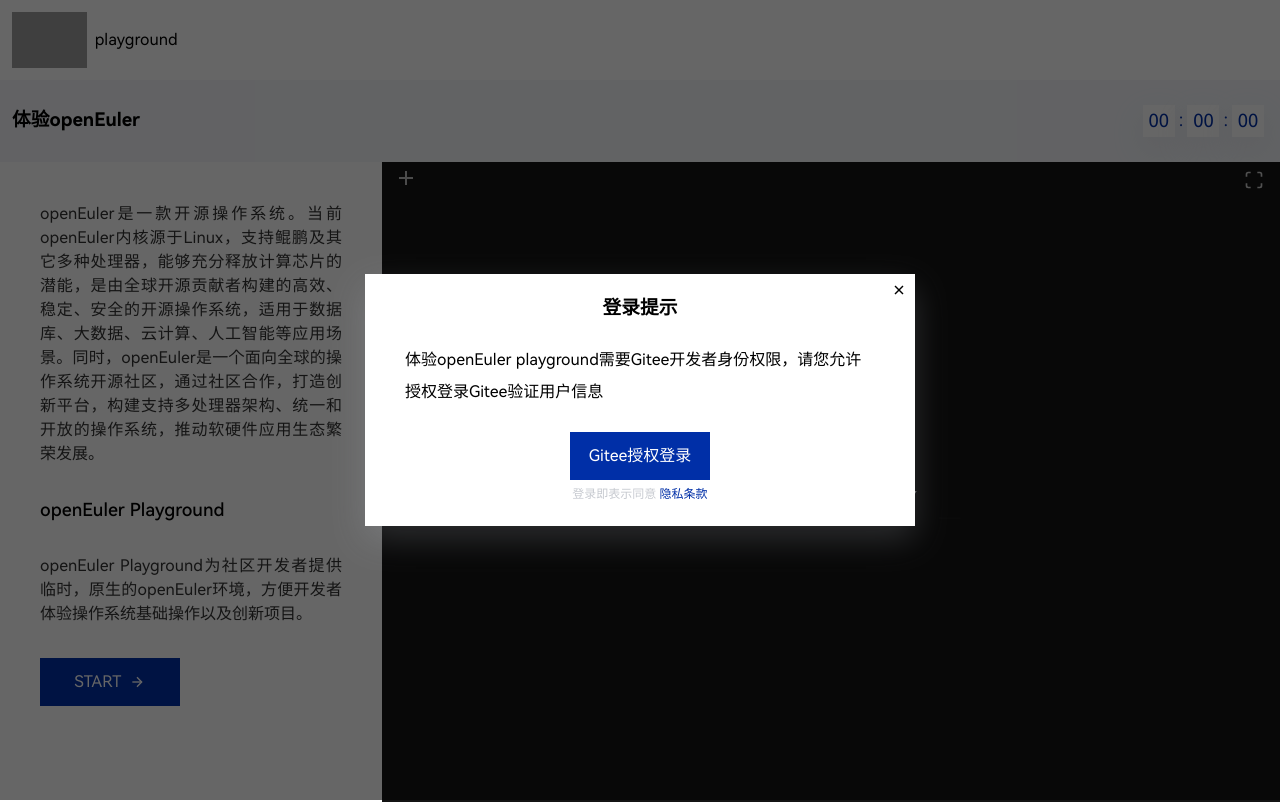
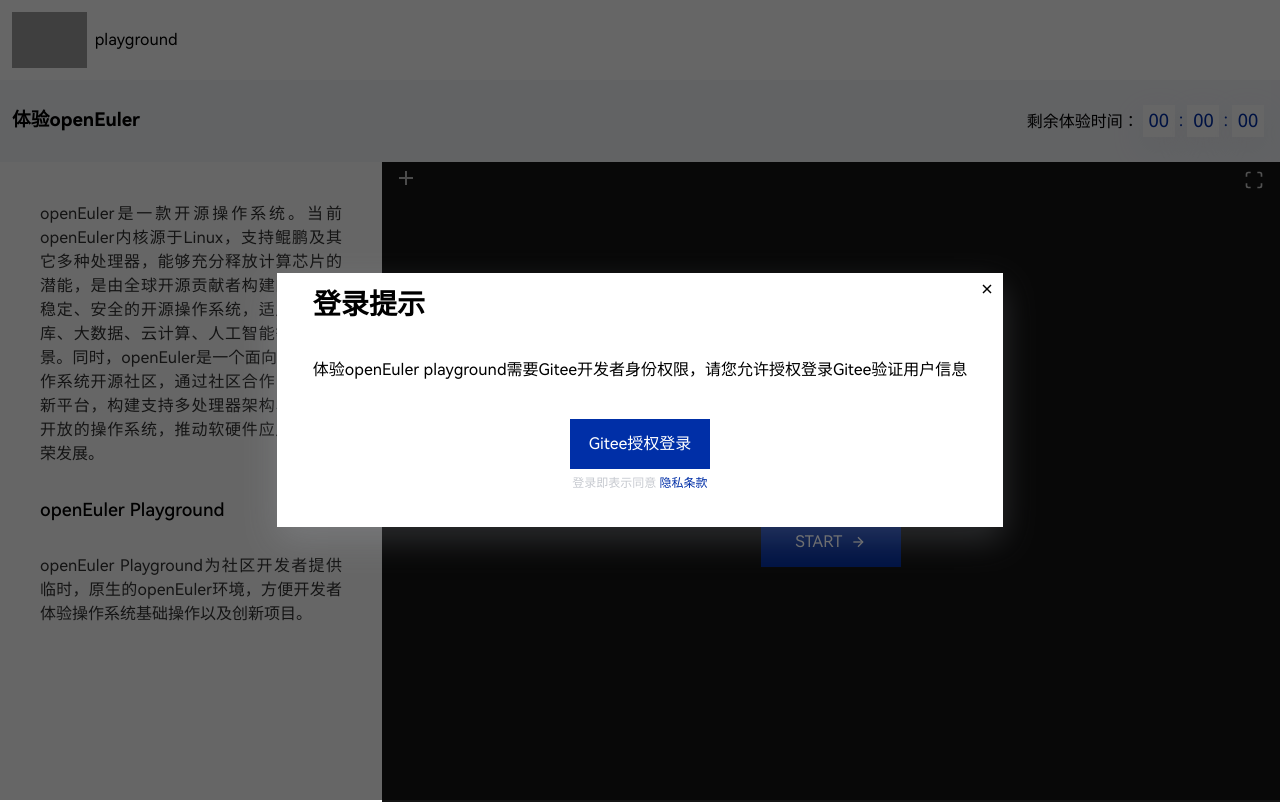
Before and after one commit to opensourceways/playground-app, a Vue app: page /#/app/welcome in a window 1280 px wide. Both pictures are taken after a click on the button "START". Built offline with nearby package versions, Linux system fonts and the light colour scheme; grey boxes are pictures that could not be loaded; a web font is replaced by a local one.

Commit message:
修改terminal页签名称，优化登录弹窗

```diff
--- a/src/App.vue
+++ b/src/App.vue
@@ -9,6 +9,7 @@
   <div class="app-body">
     <router-view></router-view>
   </div>
+  <div class="app-dialogs"></div>
 </template>
 
 <style lang="scss" scoped>
@@ -18,4 +19,8 @@
 .app-body {
   height: calc(100vh - 80px);
 }
+.app-dialogs {
+  position: relative;
+  z-index: 100;
+}
 </style>
--- a/src/components/AppHeader.vue
+++ b/src/components/AppHeader.vue
@@ -1,7 +1,9 @@
 <script setup>
-import { reactive } from "vue";
+import { reactive, ref } from "vue";
 import { LOGIN_KEYS, logout } from "@/shared/login";
 import mitt from "@/shared/mitt";
+import ODialog from "./ODialog.vue";
+import OButton from "./OButton.vue";
 
 let userInfo = reactive({});
 
@@ -16,7 +18,23 @@
 });
 
 const logoutLabel = "注销";
+
+const logoutLabels = {
+  title: "退出Gitee账号",
+  detail: "退出Gitee账号",
+  btnLabel: "注销登录",
+};
+const showLogout = ref(false);
+
+function toggleLogoutDlg(flag) {
+  if (flag === undefined) {
+    showLogout.value = !showLogout.value;
+  } else {
+    showLogout.value = flag;
+  }
+}
 function doLogout() {
+  toggleLogoutDlg(false);
   logout();
 }
 </script>
@@ -30,16 +48,36 @@
       </div>
       <div class="header-tools">
         <div v-if="userInfo.userId" class="tool-item user">
-          <div v-if="userInfo.avatar" class="user-avatar">
-            <img :src="userInfo.avatar" />
+          <div class="user-info">
+            <img
+              v-if="userInfo.avatar"
+              class="user-avatar"
+              :src="userInfo.avatar"
+            />
+            <div class="user-name">{{ userInfo.name }}</div>
           </div>
-          <div v-else class="user-info">{{ userInfo.name }}</div>
+
           <div class="drop-menus">
-            <div class="menu-item" @click="doLogout">{{ logoutLabel }}</div>
+            <div class="menu-item" @click="toggleLogoutDlg">
+              {{ logoutLabel }}
+            </div>
           </div>
         </div>
       </div>
     </div>
+    <o-dialog :show="showLogout" @close-click="toggleLogoutDlg(false)">
+      <template #head>
+        <div class="dlg-title">{{ logoutLabels.title }}</div>
+      </template>
+      <div class="dlg-body">{{ logoutLabels.detail }}</div>
+      <template #foot>
+        <div class="dlg-actions">
+          <o-button :primary="true" @click="doLogout">{{
+            logoutLabels.btnLabel
+          }}</o-button>
+        </div>
+      </template>
+    </o-dialog>
   </div>
 </template>
 
@@ -83,17 +121,19 @@
   display: flex;
   align-items: center;
   cursor: pointer;
-}
-.user-avatar {
-  height: 100%;
-  display: flex;
-  align-items: center;
-  img {
-    width: 48px;
-    height: 48px;
+  .user-avatar {
+    width: 36px;
+    height: 36px;
     border-radius: 50%;
+    + .user-name {
+      margin-left: 8px;
+    }
+  }
+  .user-name {
+    margin-left: 8px;
   }
 }
+
 .drop-menus {
   display: none;
   position: absolute;
@@ -105,7 +145,7 @@
     padding: 8px 24px;
     white-space: nowrap;
     cursor: pointer;
-    min-width: 100px;
+    min-width: 110px;
     &:hover {
       color: #002fa7;
     }
--- a/src/components/Article.vue
+++ b/src/components/Article.vue
@@ -86,6 +86,10 @@
     padding-right: 4px;
     cursor: pointer;
     margin: 0 4px;
+    transition: background-color 0.3s;
+    &:hover {
+      background-color: #b4c9f1;
+    }
   }
 }
 .o-button {
--- a/src/components/OButton.vue
+++ b/src/components/OButton.vue
@@ -31,16 +31,25 @@
   line-height: 32px;
   font-size: 16px;
   background-color: transparent;
-  border: none;
+  border: 1px solid #c3cedf;
   outline: none;
   cursor: pointer;
+  &:hover {
+    border-color: #0c41c9;
+  }
+  &:active {
+    border-color: #032783;
+  }
   &.primary {
     color: #fff;
+    border-color: #002fa7;
     background-color: #002fa7;
     &:hover {
+      border-color: #0c41c9;
       background-color: #0c41c9;
     }
     &:active {
+      border-color: #032783;
       background-color: #032783;
     }
   }
--- a/src/components/ODialog.vue
+++ b/src/components/ODialog.vue
@@ -1,34 +1,25 @@
 <script setup>
-import { ref } from "vue";
-defineProps({});
+import { useAttrs } from "vue";
+defineProps({
+  show: {
+    type: Boolean,
+    default: false,
+  },
+});
+const attrs = useAttrs();
 
-const isShow = ref(false);
+const emit = defineEmits(["close-click"]);
 
-function show() {
-  isShow.value = true;
+function onCloseClick() {
+  emit("close-click");
 }
-function hide() {
-  isShow.value = false;
-}
-function toggle(val) {
-  if (val) {
-    isShow.value = val;
-  } else {
-    isShow.value = !isShow.value;
-  }
-}
-
-defineExpose({
-  show,
-  toggle,
-  hide,
-});
 </script>
 <template>
-  <div class="o-dialog" :class="{ show: isShow }">
+  <teleport to="body">
+    <div class="o-dialog" :class="{ show: show, hide: !show }" v-bind="attrs">
       <div class="dialog-mask"></div>
-    <div class="dialog-main">
-      <div class="close-btn" @click="toggle(false)">
+      <div class="dialog-wrap">
+        <div class="close-btn" @click="onCloseClick">
           <svg-icon name="x"></svg-icon>
         </div>
         <div class="dialog-head">
@@ -42,24 +33,50 @@
         </div>
       </div>
     </div>
+  </teleport>
 </template>
 <style lang="scss">
+@keyframes o-dialog-show {
+  from {
+    opacity: 0;
+  }
+  to {
+    opacity: 1;
+  }
+}
+@keyframes o-dialog-wrap-show {
+  from {
+    opacity: 0;
+    transform: scale(0.9);
+  }
+  to {
+    opacity: 1;
+    transform: scale(1);
+  }
+}
 .o-dialog {
-  opacity: 0;
   visibility: hidden;
   position: absolute;
   left: 0;
   right: 0;
   top: 0;
   bottom: 0;
+
   display: flex;
   align-items: center;
   justify-content: center;
   z-index: 100;
+
   &.show {
     opacity: 1;
     visibility: visible;
+    animation: o-dialog-show 0.3s;
+
+    .dialog-wrap {
+      animation: o-dialog-wrap-show 0.3s ease-in-out;
     }
+  }
+
   .dialog-mask {
     position: absolute;
     left: 0;
@@ -69,19 +86,25 @@
     z-index: 0;
     background-color: rgba($color: #000000, $alpha: 0.6);
   }
-  .dialog-main {
+
+  .dialog-wrap {
     position: relative;
     z-index: 1;
     background-color: #fff;
-    max-width: 550px;
+    min-width: 550px;
     box-shadow: 0px 13px 33px 0px rgba(190, 196, 204, 0.2);
   }
   .dialog-body {
-    padding: 24px 40px;
+    padding: 24px 36px;
   }
   .dialog-head {
-    padding: 16px 24px;
-    text-align: center;
+    padding: 16px 36px;
+    font-size: 24px;
+    color: #000;
+    text-align: left;
+  }
+  .dialog-foot {
+    padding: 16px 36px 36px;
   }
   .close-btn {
     position: absolute;
--- a/src/components/Terminal.vue
+++ b/src/components/Terminal.vue
@@ -9,6 +9,7 @@
 } from "@/plugins/terminal";
 import { createCrdResouse, queryCrdResouse } from "@/service/api";
 import { getUserAuth } from "@/shared/login";
+import OButton from "@/components/OButton.vue";
 
 const emit = defineEmits(["create-resource"]);
 
@@ -20,8 +21,12 @@
 let terminalCloser = null; // websoket关闭函数
 const loadingLabel = "正在为您准备环境，请耐心等待...";
 const failedLabel = "资源创建失败，";
-const connectFailLabel = "资源链接失败，";
+const connectFailLabel = "资源连接失败，";
 const retryLabel = "请重试";
+const timeoutTitle = "时间到";
+const timeoutLabel = "您本次的体验时间已到，请重新开始~";
+const restartLabel = "重新开始";
+const returnHome = "返回主页";
 const RESOURCE_CREATE_TIMEOUT = 15; //资源创建超时时间(秒)
 const QUERY_INTERVAL = 3; // 创建中的资源轮询间隔(秒)
 let webTTYInstance;
@@ -64,6 +69,7 @@
     setTimeout(async () => {
       cnt += 2;
       await query();
+      console.log(cnt);
 
       handler = setInterval(async () => {
         await query();
@@ -88,6 +94,7 @@
       userId,
       contactEmail: "contact@openeuler.io",
       templatePath: "openeuler-20.03-lts-sp1/container/x86.tmpl",
+      // templatePath: "openeuler-20.03-lts-sp1/lxd/x86.tmpl",
       resourceId: "1",
     });
     if (res.code >= 200 && res.code < 400) {
@@ -122,7 +129,6 @@
 
   console.log(url);
   const factory = new ConnectionFactory(url, protocols);
-  console.log(factory);
   let isConneted = false;
   webTTYInstance = new WebTTY(term, factory, args, gotty_auth_token, {
     onError() {
@@ -135,7 +141,7 @@
       if (!isConneted) {
         console.log("[received]", data);
         isConneted = true;
-        resStatus.value = 1;
+        // resStatus.value = 1;
         emit("create-resource", instance);
       } else {
         console.log("[received]", data && atob(data));
@@ -212,6 +218,14 @@
           <span>{{ resStatus === 3 ? connectFailLabel : failedLabel }}</span>
           <span class="link" @click="createResource">{{ retryLabel }}</span>
         </div>
+        <!-- <div class="dlg-timeout">
+          <div class="title">{{ timeoutTitle }}</div>
+          <div class="txt">{{ timeoutLabel }}</div>
+          <div class="actions">
+            <o-button :primary="true">{{ restartLabel }}</o-button>
+            <div class="link-btn">{{ returnHome }}</div>
+          </div>
+        </div> -->
       </div>
     </div>
     <div ref="terminalEl" class="terminal-el"></div>
@@ -240,9 +254,26 @@
     align-items: center;
     justify-content: center;
     display: flex;
+    color: #4d4d4d;
+    font-size: 14px;
 
     &.hide {
       display: none;
+    }
+
+    .title {
+      font-size: 24px;
+      color: #000;
+      margin-bottom: 16px;
+    }
+
+    .label {
+      color: #333;
+    }
+    .actions {
+      margin-top: 32px;
+      display: flex;
+      align-items: center;
     }
   }
   .res-dlg {
--- a/src/components/TerminalGroup.vue
+++ b/src/components/TerminalGroup.vue
@@ -24,6 +24,7 @@
   terminalId += 1;
   terminalList.push({
     id: terminalId,
+    name: `Terminal${terminalId}`,
   });
 
   currentId.value = terminalId;
@@ -91,18 +92,15 @@
 
 function onCreateResource(data, idx) {
   const { status } = data;
-  if (status >= 2) {
-    activeTerminalList.value[idx].name = "创建失败";
-  } else if (status === 1) {
+  activeTerminalList.value[idx].status = status;
+
+  if (status === 1) {
     updateRemainTime(data.remainSecond);
-    activeTerminalList.value[idx].name = data.name;
 
     if (isFirstLoadTerminal) {
       emit("terminal-first-loaded");
       isFirstLoadTerminal = false;
     }
-  } else {
-    activeTerminalList.value[idx].name = "创建中...";
   }
 }
 
@@ -136,11 +134,15 @@
             v-for="ter in activeTerminalList"
             :key="ter.id"
             class="nav-item"
-            :class="{ active: currentId === ter.id }"
+            :class="[
+              currentId === ter.id ? 'active' : '',
+              `status-${ter.status}`,
+            ]"
             :title="ter.name"
             @click="selectTerminal(ter.id)"
           >
             <span class="label">{{ ter.name }}</span>
+            <i class="status-dot"></i>
             <span class="btn-close" @click.stop="remove(ter)"
               ><svg-icon name="x"></svg-icon
             ></span>
@@ -231,22 +233,14 @@
     display: flex;
     align-items: center;
     padding: 0 32px 0 16px;
-    font-size: 18px;
+    font-size: 16px;
     color: #fff;
     min-width: 116px;
     text-align: center;
     cursor: default;
     position: relative;
     min-width: 120px;
-    &::after {
-      content: "";
-      border-right: 1px solid #444;
-      position: absolute;
-      top: 8px;
-      bottom: 8px;
-      right: 0;
-      z-index: 0;
-    }
+
     &::before {
       content: "";
       position: absolute;
@@ -266,7 +260,10 @@
       }
     }
     &.active {
-      background-color: #464643;
+      background-color: #4e71cb;
+      &::before {
+        opacity: 0;
+      }
     }
     .label {
       position: relative;
@@ -275,6 +272,33 @@
       white-space: nowrap;
       overflow: hidden;
       text-overflow: ellipsis;
+    }
+    .status-dot {
+      width: 8px;
+      height: 8px;
+      border-radius: 50%;
+      position: absolute;
+      left: 4px;
+      top: 4px;
+      z-index: 10;
+      background-color: currentColor;
+      color: #03ef03;
+    }
+    &.status-0 {
+      .status-dot {
+        color: #03ef03;
+      }
+    }
+    &.status-1 {
+      .status-dot {
+        display: none;
+      }
+    }
+    &.status-2,
+    &.status-3 {
+      .status-dot {
+        color: red;
+      }
     }
   }
   .btn-plus {
--- a/src/pages/playground/Index.vue
+++ b/src/pages/playground/Index.vue
@@ -8,11 +8,32 @@
 import mitt from "@/shared/mitt";
 import { useRouter } from "vue-router";
 import { remainTime } from "./remainTime";
+import { beginToTry } from "./shared";
 
 const router = useRouter();
-const loginDialog = ref(null);
+const showLoginDlg = ref(false);
+
+const loginDlgSet = {
+  title: "登录提示",
+  content:
+    "体验openEuler playground需要Gitee开发者身份权限，请您允许授权登录Gitee验证用户信息",
+  button: {
+    label: "Gitee授权登录",
+    primary: true,
+    click() {
+      console.log("开始授权");
+      goAuthorize();
+    },
+  },
+  loginTip: ["登录即表示同意", "隐私条款"],
+};
+
+function toggleLoginDlg(show) {
+  showLoginDlg.value = show;
+}
 
 const title = "体验openEuler";
+const remainTimeLabel = "剩余体验时间：";
 
 function startTry() {
   terminals.value.addTerminal();
@@ -27,7 +48,7 @@
 });
 
 mitt.on(LOGIN_KEYS.SHOW_LOGIN, () => {
-  loginDialog.value.show();
+  toggleLoginDlg(true);
 });
 
 mitt.on(LOGIN_KEYS.LOGOUT, () => {
@@ -47,19 +68,13 @@
   });
 }
 
-const loginDlgSet = {
-  title: "登录提示",
-  content:
-    "体验openEuler playground需要Gitee开发者身份权限，请您允许授权登录Gitee验证用户信息",
-  button: {
-    label: "Gitee授权登录",
+const startBtn = {
+  label: "START",
+  icon: "arrow-right",
   primary: true,
   click() {
-      console.log("开始授权");
-      goAuthorize();
+    beginToTry();
   },
-  },
-  loginTip: ["登录即表示同意", "隐私条款"],
 };
 </script>
 
@@ -67,10 +82,13 @@
   <div class="playground-app">
     <div class="ground-head">
       <h3 class="title">{{ title }}</h3>
+      <div class="time-tip">
+        <div class="time-label">{{ remainTimeLabel }}</div>
         <div class="remain-time">
           <span class="time-item">{{ remainTime.hour }}</span
           >:<span class="time-item">{{ remainTime.minute }}</span
           >:<span class="time-item">{{ remainTime.second }}</span>
+        </div>
       </div>
     </div>
     <div class="ground-body">
@@ -79,9 +97,19 @@
       </div>
       <div class="ground-terminal">
         <div v-if="!isBegin" class="terminal-mask">
+          <div class="terminal-mask-main">
             <div class="text">
               <div>Welcome</div>
               <div>LET'S PLAY <span class="bling">_</span></div>
+            </div>
+            <div class="actions">
+              <o-button
+                :primary="true"
+                :icon="startBtn.icon"
+                @click="startBtn.click"
+                >{{ startBtn.label }}</o-button
+              >
+            </div>
           </div>
         </div>
         <TerminalGroup
@@ -90,10 +118,16 @@
           @terminal-first-loaded="onFirstLoadTerminal"
         ></TerminalGroup>
       </div>
-      <Teleport to="body">
-        <ODialog ref="loginDialog" class="login-dialog">
+      <ODialog
+        class="login-dialog"
+        :show="showLoginDlg"
+        @close-click="toggleLoginDlg(false)"
+      >
+        <template #head>
           <h3 class="title">{{ loginDlgSet.title }}</h3>
+        </template>
         <div class="dlg-content">{{ loginDlgSet.content }}</div>
+        <template #foot>
           <div class="login-actions">
             <o-button
               :primary="loginDlgSet.button.primary"
@@ -102,11 +136,13 @@
             >
             <div class="auth-tip">
               {{ loginDlgSet.loginTip[0] }}
-              <a href="http://" class="o-link">{{ loginDlgSet.loginTip[1] }}</a>
+              <a href="http://" class="o-link" target="__blank">{{
+                loginDlgSet.loginTip[1]
+              }}</a>
             </div>
           </div>
+        </template>
       </ODialog>
-      </Teleport>
     </div>
   </div>
 </template>
@@ -166,29 +202,18 @@
     line-height: 48px;
     text-align: center;
     font-family: monospace;
+    margin-bottom: 24px;
   }
   .bling {
     animation: bling 0.8s ease-in-out infinite;
   }
 }
+.terminal-mask-main {
+  text-align: center;
+}
 </style>
 <style lang="scss">
 .login-dialog {
-  .dialog-head {
-    display: none;
-  }
-  .title {
-    text-align: center;
-  }
-  .dlg-content {
-    margin-top: 24px;
-    line-height: 32px;
-  }
-  .login-actions {
-    text-align: center;
-    margin-top: 24px;
-  }
-
   .auth-tip {
     color: #c7cad0;
     font-size: 12px;
@@ -201,8 +226,14 @@
       text-decoration: underline;
     }
   }
+  .login-actions {
+    text-align: center;
   }
-
+}
+.time-tip {
+  display: flex;
+  align-items: flex-end;
+}
 .remain-time {
   font-size: 18px;
   color: #002fa7;
--- a/src/pages/playground/Welcome.vue
+++ b/src/pages/playground/Welcome.vue
@@ -1,6 +1,6 @@
 <script setup>
 import AppArticle from "@/components/Article.vue";
-import { beginToTry } from "./shared";
+// import { beginToTry } from "./shared";
 const contents = [
   "openEuler是一款开源操作系统。当前openEuler内核源于Linux，支持鲲鹏及其它多种处理器，能够充分释放计算芯片的潜能，是由全球开源贡献者构建的高效、稳定、安全的开源操作系统，适用于数据库、大数据、云计算、人工智能等应用场景。同时，openEuler是一个面向全球的操作系统开源社区，通过社区合作，打造创新平台，构建支持多处理器架构、统一和开放的操作系统，推动软硬件应用生态繁荣发展。",
   {
@@ -8,19 +8,19 @@
     type: "title",
   },
   "openEuler Playground为社区开发者提供临时，原生的openEuler环境，方便开发者体验操作系统基础操作以及创新项目。",
-  {
-    type: "buttons",
-    value: [
-      {
-        label: "START",
-        icon: "arrow-right",
-        primary: true,
-        click() {
-          beginToTry();
-        },
-      },
-    ],
-  },
+  // {
+  //   type: "buttons",
+  //   value: [
+  //     {
+  //       label: "START",
+  //       icon: "arrow-right",
+  //       primary: true,
+  //       click() {
+  //         beginToTry();
+  //       },
+  //     },
+  //   ],
+  // },
 ];
 </script>
 
--- a/src/pages/playground/remainTime.js
+++ b/src/pages/playground/remainTime.js
@@ -63,7 +63,7 @@
   }
   handler = setInterval(() => {
     seconds -= 1;
-    if (seconds > 0) {
+    if (seconds >= 0) {
       handleTime(seconds);
     } else {
       mitt.emit(EVENT_TIMEOUT);
--- a/src/plugins/terminal/xterm.js
+++ b/src/plugins/terminal/xterm.js
@@ -32,8 +32,8 @@
     this.term.write(this.decoder.decode(data));
   }
 
-  setWindowTitle(title) {
-    document.title = title;
+  setWindowTitle() {
+    // document.title = title;
   }
 
   setPreferences() {}
--- a/src/shared/login.js
+++ b/src/shared/login.js
@@ -64,7 +64,7 @@
     const { callbackUrl, clientId } = res.callbackInfo;
     const url = `https://gitee.com/oauth/authorize?client_id=${clientId}&redirect_uri=${callbackUrl}&response_type=code`;
     console.log(url);
-    // window.location.href = url;
+    window.location.href = url;
   } catch (error) {
     console.error("获取认证参数失败");
   }
```
Lines whose indentation alone changed are shown as unchanged.
